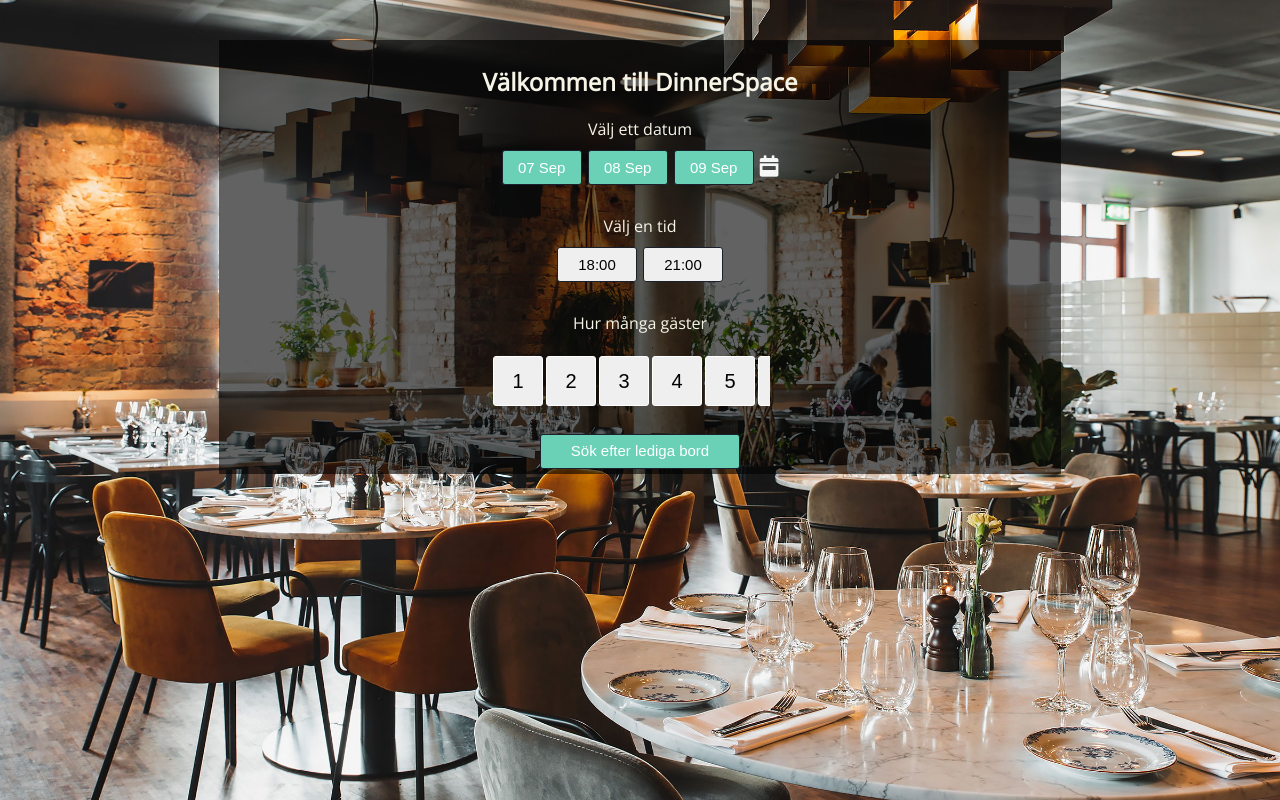
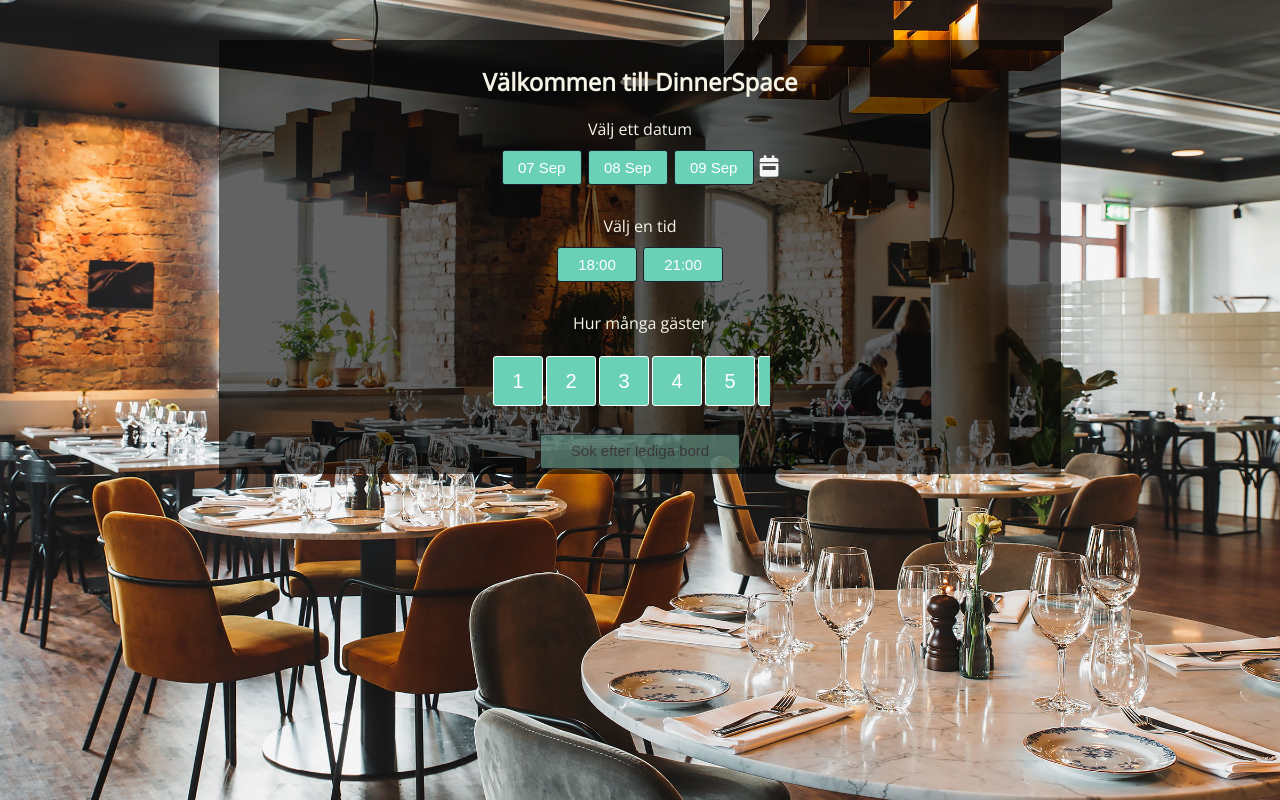
Before and after one commit to liroliro/restaurantReact, a React (Create React App) app: page / in a window 1280 px wide. Built offline with nearby package versions, Linux system fonts and the light colour scheme; no server answers.

Commit message:
paired customer

```diff
--- a/public/index.html
+++ b/public/index.html
@@ -28,7 +28,7 @@
       work correctly both with client-side routing and a non-root public URL.
       Learn how to configure a non-root public URL by running `npm run build`.
     -->
-		<title>boka.se</title>
+		<title>Dinnerspace</title>
 		<link
 			rel="stylesheet"
 			href="https://pro.fontawesome.com/releases/v5.10.0/css/all.css"
--- a/src/components/admin/Admin.tsx
+++ b/src/components/admin/Admin.tsx
@@ -10,18 +10,38 @@
 
 interface IAdminProps {
 	allBookings: IBooking[];
-	allCustomers: ICustomer[];
+	allCustomers: ICustomer[]	;
 }
 
-interface IAdminResult {
-	success: IBooking[];
+
+interface ITotalBookings {
+	booking: IBooking,
+	customer: ICustomer
 }
 
 export default function Admin(
-	props: IAdminProps,
-	confirmedBookings: IAdminResult
+	props: IAdminProps
 ) {
-	const [bookings, setBookings] = useState(confirmedBookings.success);
+
+	let defaultBookingValue: ITotalBookings[] = [{
+		booking: {
+			_id: '',
+			date: '',
+			time: 0,
+			guests: 0,
+			message: '',
+			customerId: ''
+		},
+		customer: {
+			_id: '',
+			firstName: '',
+			lastName: '',
+			email: '',
+			phone: ''
+		}
+	}]
+
+	const [bookings, setBookings] = useState(defaultBookingValue);
 	const [showBookings, setShowBookings] = useState(false);
 
 	function updateCalendar(e: Date) {
@@ -34,7 +54,7 @@
 	}
 
 	function checkForAvaliableTables(dateString: string) {
-		const totalBookings = props.allBookings.filter((b) => {
+		const pairedBookings = props.allBookings.map((b) => {
 			if (b.date === dateString) {
 				const customer = props.allCustomers.filter((c)=> {
 					if(b.customerId === c._id) {
@@ -44,7 +64,7 @@
 
 				let summedBooking = {
 					booking: b,
-					customer: customer
+					customer: customer[0]
 				}
 
 				return summedBooking;
@@ -53,17 +73,22 @@
 			}
 		});
 
-		console.log(totalBookings)
+		const totalBookings = pairedBookings.filter((b)=> {
+			if(b !== null) {
+				return b
+			} return
+		})
 
 
-		// setBookings(totalBookings);
+console.log(totalBookings)
+		setBookings(totalBookings);
 		setShowBookings(true);
 	}
 
 	function handleDelete(id: string) {
 		axios.delete(`http://localhost:8000/delete/${id}`, {}).then((response) => {
 			const updatedBookings = bookings.filter((b) => {
-				if (b._id !== id) {
+				if (b.booking._id !== id) {
 					return b;
 				}
 				return null;
@@ -76,9 +101,11 @@
 	return (
 		<div className='header'>
 			<h2 className='header-text'>Välkommen till <Link to='/' className='adminLink'>DinnerSpace</Link></h2>
+
 			<div>
 				<Calendar onClickDay={updateCalendar} />
 			</div>
+
 			<div>
 				<div className='form-container'>
 					<h2 className='adminHeading'>Datum</h2>
--- a/src/components/guests/Guest.scss
+++ b/src/components/guests/Guest.scss
@@ -12,7 +12,6 @@
 	width: 50px;
 	height: 50px;
 	transform: rotate(90deg);
-	/* transform-origin: right top; */
 }
 .horizontal-scroll-wrapper > div > button {
 	left: 30px;
@@ -21,6 +20,8 @@
 	margin: 0;
 	font-size: 20px;
 	border-radius: 3px;
+	background: rgb(106, 209, 183);
+	color: #ffffff;
 
 	cursor: pointer;
 	border: 1px solid white;
--- a/src/components/home/Home.tsx
+++ b/src/components/home/Home.tsx
@@ -29,9 +29,10 @@
 	const [lastNameError, setLastNameError] = useState('');
 	const [emailError, setEmailError] = useState('');
 	const [phoneError, setPhoneError] = useState('');
-	const [bookingSent, setBookingSent] = useState(false)
+	const [bookingSent, setBookingSent] = useState(false);
 
-	const [theBookedCustomer, setTheBookedCustomer] = useState<IThankYou>()
+	let thankYouDefaultValue: IThankYou = {firstName: '', lastName: '', email: '', phone: '', date: '', time: 0, guests: 0, message: ''}
+	const [theBookedCustomer, setTheBookedCustomer] = useState<IThankYou>(thankYouDefaultValue)
 
 
 	const firstRender = useRef(true)
@@ -178,7 +179,7 @@
 	);
 
 	const unvalidatedButton = (
-		<button disabled className='Btn-search'>
+		<button disabled className='Btn-search-disabled'>
 			Sök efter lediga bord
 		</button>
 	);
@@ -207,7 +208,7 @@
 						<div className="expanding-form">
 							<div className='bookingConfirm'>
 								Du vill boka bord den {guestDate} klockan {guestTime}.00 för{' '}
-								{guestsNumber} {''}personer.
+								{guestsNumber === 1 ? (guestsNumber +' person') : (guestsNumber + ' personer')}.
 							</div>
 							<div className='bookingConfirm'>
 								{' '}
@@ -262,9 +263,9 @@
 								<p className="error-message">Det är tyvärr slut på bord denna tiden.</p>
 							)}
 
-					{/* {bookingSent ? (
+					{bookingSent ? (
 						<ThankYou theCustomer={theBookedCustomer}/>
-					): null} */}
+					): null}
 				</div>
 			</form>
 		</div>
--- a/src/components/thankyou/ThankYou.tsx
+++ b/src/components/thankyou/ThankYou.tsx
@@ -7,10 +7,14 @@
 }
 
 export default function ThankYou(props: IThankYouProps) {
-    console.log(props)
     return (
         <div>
-            Tack för din bokning!
+            <h3>Hej {props.theCustomer.firstName + ' ' + props.theCustomer.lastName}! Tack för din bokning!</h3>
+    <p>Du är välkommen till Dinnerspace den: {props.theCustomer.date}, klockan: {props.theCustomer.time}, för {props.theCustomer.guests === 1 ? (
+        props.theCustomer.guests + ' person'
+    ): (
+        props.theCustomer.guests + ' personer'
+    )}</p>
         </div>
     )
 }
--- a/src/index.scss
+++ b/src/index.scss
@@ -56,6 +56,7 @@
 	background: rgb(106, 209, 183);
 	border-radius: 3px;
 	color: #ffffff;
+	outline: none;
 
 	cursor: pointer;
 	border: 1px solid #1a202c;
@@ -87,9 +88,10 @@
 	font-size: 15px;
 	display: inline-block;
 	text-align: center;
-	// background: rgb(106, 209, 183);
+    background: rgb(106, 209, 183);
 	border-radius: 3px;
-	color: black;
+	color: white;
+	outline: none;
 
 	cursor: pointer;
 	border: 1px solid #1a202c;
@@ -127,6 +129,28 @@
 	}
 }
 
+.Btn-search-disabled{
+	width: 200px;
+	height: 35px;
+	margin: 0 auto;
+	padding: 0;
+	font-size: 15px;
+	display: inline-block;
+	line-height: 10px;
+	text-align: center;
+	border-radius: 3px;
+	background: #649284;
+	color: #ffffff;
+	color: rgb(75, 75, 75);
+	opacity: 0.7;
+
+	cursor: pointer;
+	border: 1px solid #1a202c;
+	padding: 8px;
+
+	transition: all 0.1s ease-in;
+}
+
 .expanding-form{
 	// overflow: hidden;
 	// line-height: 50px;
@@ -155,7 +179,6 @@
 		font-size: 13px
 	}
 }
-
 
 .header {
 	background: rgba(0, 0, 0, 0.6);
```
Also changed, not shown: public/manifest.json.
